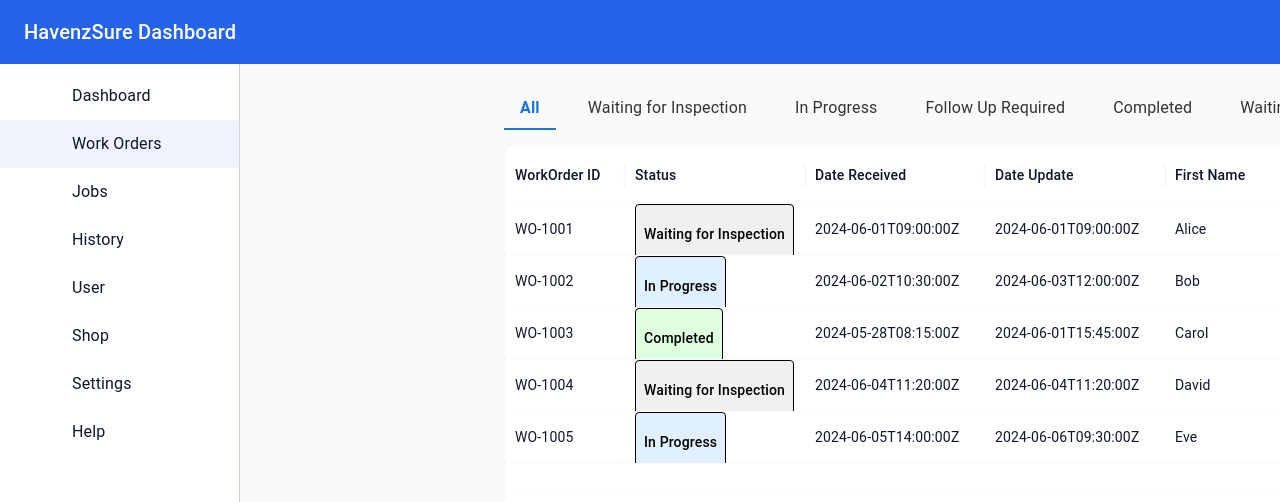
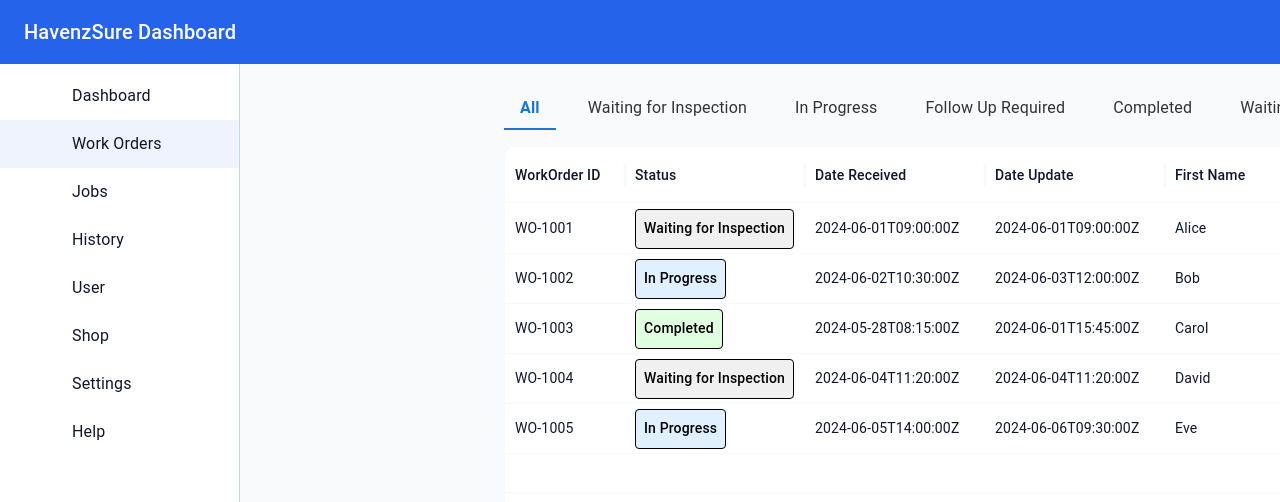
Before and after one commit to DashboardDivas/havenzsure-dashboard, a Next.js app: page /work-orders in a window 1280 px wide. Shown: the top 502 px of the page. Built offline with nearby package versions, Linux system fonts and the light colour scheme; some icons are missing; what @mui/material-nextjs would draw is missing.

Commit message:
Statuschip style

```diff
--- a/src/app/history/page.tsx
+++ b/src/app/history/page.tsx
@@ -21,12 +21,16 @@ export default function HistoryGrid() {
 
 const columns: GridColDef[] = [
   { field: "WorkOrderID", headerName: "WorkOrder ID", width: 120 },
-  {
-    field: "Status",
-    headerName: "Status",
-    width: 180,
-    renderCell: (params) => <StatusChip status={params.value} />,
-  },
+    {
+      field: "Status",
+      headerName: "Status",
+      width: 180,
+      renderCell: (params) => (
+        <div style={{ width: "100%", height: "100%", display: "flex", alignItems: "center"}}>
+          <StatusChip status={params.value} />
+        </div>
+      ),
+    },
   { field: "DateReceived", headerName: "Date Received", width: 180 },
   { field: "DateUpdate", headerName: "Date Update", width: 180 },
   { field: "FirstName", headerName: "First Name", width: 150 },
--- a/src/app/jobs/page.tsx
+++ b/src/app/jobs/page.tsx
@@ -21,12 +21,16 @@ export default function JobsGrid() {
 
 const columns: GridColDef[] = [
   { field: "WorkOrderID", headerName: "WorkOrder ID", width: 120 },
-  {
-    field: "Status",
-    headerName: "Status",
-    width: 180,
-    renderCell: (params) => <StatusChip status={params.value} />,
-  },
+    {
+      field: "Status",
+      headerName: "Status",
+      width: 180,
+      renderCell: (params) => (
+        <div style={{ width: "100%", height: "100%", display: "flex", alignItems: "center"}}>
+          <StatusChip status={params.value} />
+        </div>
+      ),
+    },
   { field: "DateReceived", headerName: "Date Received", width: 180 },
   { field: "DateUpdate", headerName: "Date Update", width: 180 },
   { field: "FirstName", headerName: "First Name", width: 150 },
@@ -60,6 +64,7 @@ const columns: GridColDef[] = [
             router.push(`/work-orders/${params.row.WorkOrderID}`);
           }}
           style={{ cursor: "pointer" }}
+          rowHeight={50}
         />
       </div>
     </div>
--- a/src/app/work-orders/page.tsx
+++ b/src/app/work-orders/page.tsx
@@ -25,7 +25,11 @@ const columns: GridColDef[] = [
     field: "Status",
     headerName: "Status",
     width: 180,
-    renderCell: (params) => <StatusChip status={params.value} />,
+    renderCell: (params) => (
+      <div style={{ width: "100%", height: "100%", display: "flex", alignItems: "center"}}>
+        <StatusChip status={params.value} />
+      </div>
+    ),
   },
   { field: "DateReceived", headerName: "Date Received", width: 180 },
   { field: "DateUpdate", headerName: "Date Update", width: 180 },
@@ -94,6 +98,7 @@ const columns: GridColDef[] = [
             router.push(`/work-orders/${params.row.WorkOrderID}`);
           }}
           style={{ cursor: "pointer" }}
+          rowHeight={50}
         />
       </div>
     </div>
--- a/src/components/ui/StatusChip.tsx
+++ b/src/components/ui/StatusChip.tsx
@@ -10,17 +10,17 @@ export default function StatusChip({ status }: StatusChipProps) {
   const getStyles = (status: WorkOrderStatus) => {
     switch (status) {
       case WorkOrderStatus.WaitingForInspection:
-        return { backgroundColor: "#f0f0f0", borderColor: "#000", color: "#000" };
+        return { backgroundColor: "#f0f0f0", borderColor: "#000", color: "#000"};
       case WorkOrderStatus.InProgress:
-        return { backgroundColor: "#e0f0ff", borderColor: "#000", color: "#000" };
+        return { backgroundColor: "#e0f0ff", borderColor: "#000", color: "#000"};
       case WorkOrderStatus.FollowUpRequired:
-        return { backgroundColor: "#ffe0e0", borderColor: "#000", color: "#000" };
+        return { backgroundColor: "#ffe0e0", borderColor: "#000", color: "#000"};
       case WorkOrderStatus.Completed:
-        return { backgroundColor: "#e0ffe0", borderColor: "#000", color: "#000" };
+        return { backgroundColor: "#e0ffe0", borderColor: "#000", color: "#000"};
       case WorkOrderStatus.WaitingForInformation:
-        return { backgroundColor: "#fff7e0", borderColor: "#000", color: "#000" };
+        return { backgroundColor: "#fff7e0", borderColor: "#000", color: "#000"};
       default:
-        return { backgroundColor: "#fff", borderColor: "#000", color: "#000" };
+        return { backgroundColor: "#fff", borderColor: "#000", color: "#000"};
     }
   };
 
@@ -29,7 +29,9 @@ export default function StatusChip({ status }: StatusChipProps) {
   return (
   <span
     style={{
-        display: "inline-block",
+      display: "flex",
+      alignItems: "center",
+      justifyContent: "center",
       padding: "4px 8px",
       borderRadius: 4,
       border: `1px solid ${styles.borderColor}`,
@@ -37,6 +39,7 @@ export default function StatusChip({ status }: StatusChipProps) {
       color: styles.color,
       fontSize: 14,
       fontWeight: 500,
+      maxHeight: 40
     }}
   >
     {status}
```
Lines whose indentation alone changed are shown as unchanged.
